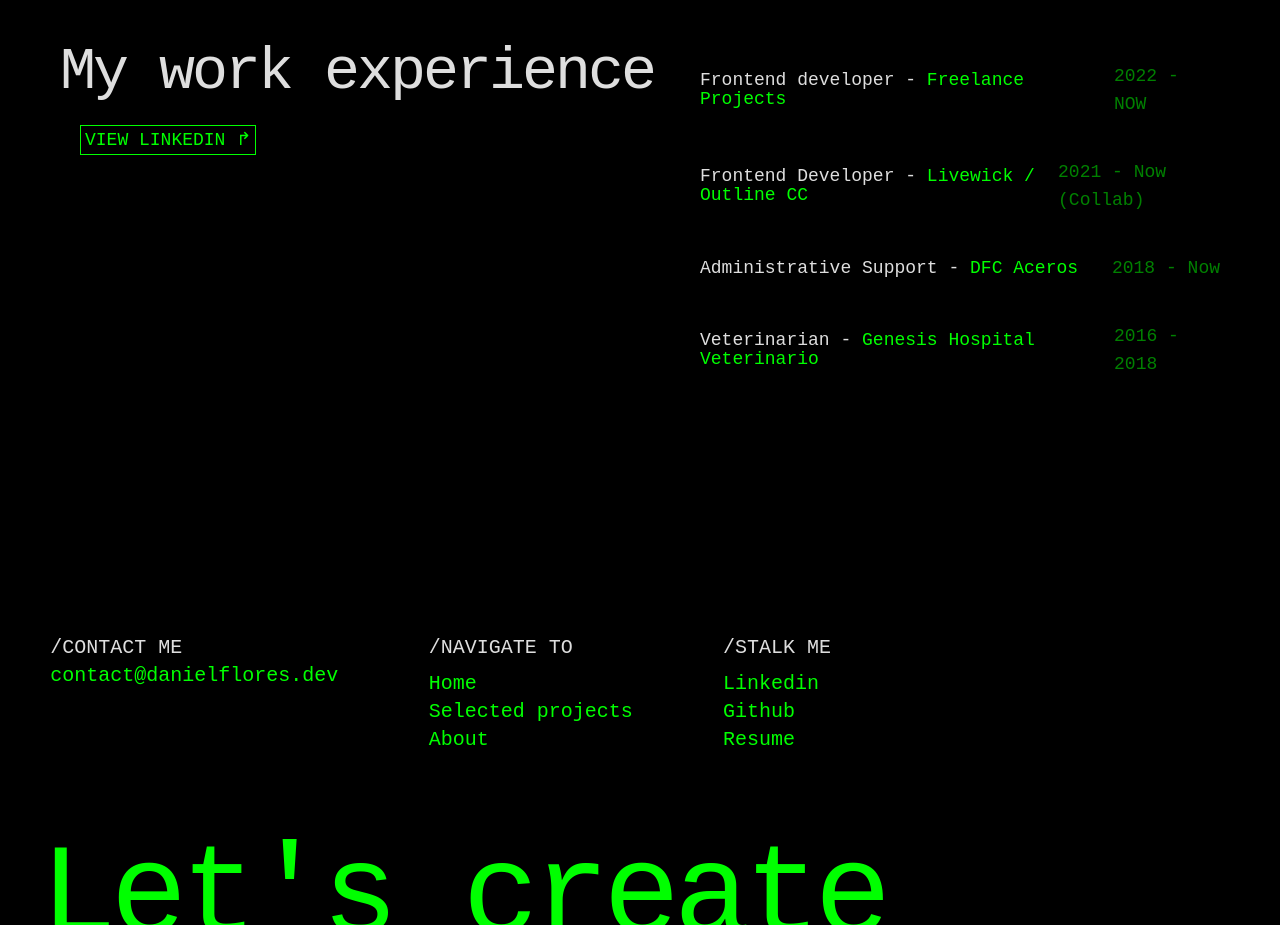
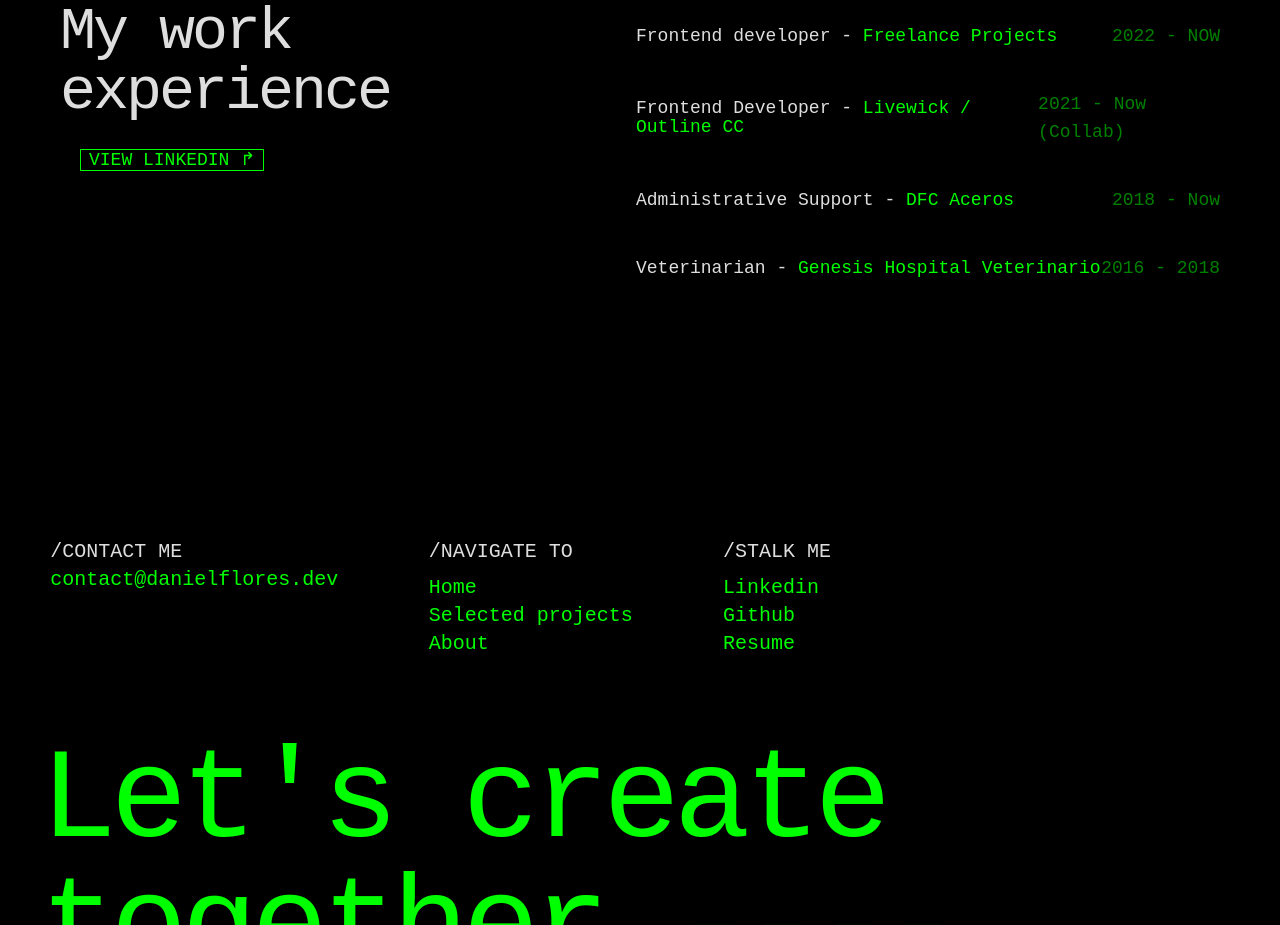
Before and after one commit to Devnielote/web-portfolio, a React (Vite) app: page /about in a window 1280 px wide. Shown: the part 2807-3732 px from the top of the page. Built offline with nearby package versions, Linux system fonts and the light colour scheme.

Commit message:
chore: delete unused React module and minimal styles changes

```diff
--- a/src/pages/About.tsx
+++ b/src/pages/About.tsx
@@ -1,4 +1,3 @@
-import React from "react";
 import photo from "../assets/dan-web.jpeg";
 import { Link } from "react-router-dom";
 import { motion } from "framer-motion";
@@ -60,7 +59,7 @@ export default function About() {
         </div>
         <div className="relative flex flex-col mt-50 text-left lg:flex-row">
           <span className="absolute -top-8 text-base text-[var(--dark-green)]">/ SKILLSET</span>
-            <h2 className="w-[calc(50vw)] mt-5 text-2xl tracking-tighter  sm:text-4xl lg:text-6xl">My skills and interests</h2>
+            <h2 className="w-[calc(45vw)] mt-5 text-2xl tracking-tighter  sm:text-4xl lg:text-6xl">My skills and interests</h2>
           <div className="lg:w-[calc(50vw)] lg:leading-10">
             <p className="mt-8">My motivation comes from the constant challenge of adapting my skills, workflows, and problem-solving mindset to meet each client's evolving needs</p>
             <p>
@@ -82,8 +81,8 @@ export default function About() {
         <div className="relative mt-50 pb-30 text-left lg:flex lg:pb-60">
           <span className="absolute -top-10 text-base text-[var(--dark-green)]">/ PROFESSIONAL EXPERIENCE</span>
           <div>
-            <h1 className="w-[calc(50vw)] mt-5 mb-6 text-2xl tracking-tighter  sm:text-4xl lg:text-6xl">My work experience</h1>
-            <Link className="ml-5 p-1 border" to="/">VIEW LINKEDIN ↱</Link>
+            <h1 className="w-[calc(45vw)] mt-5 mb-6 text-2xl tracking-tighter  sm:text-4xl lg:text-6xl">My work experience</h1>
+            <Link className="ml-5 p-y-1 px-2 border" to="https://www.linkedin.com/in/danielflorescardona/">VIEW LINKEDIN ↱</Link>
           </div>
           <div className="mt-10 lg:w-[calc(50vw)]">
             <div className="flex justify-between items-center">
```
